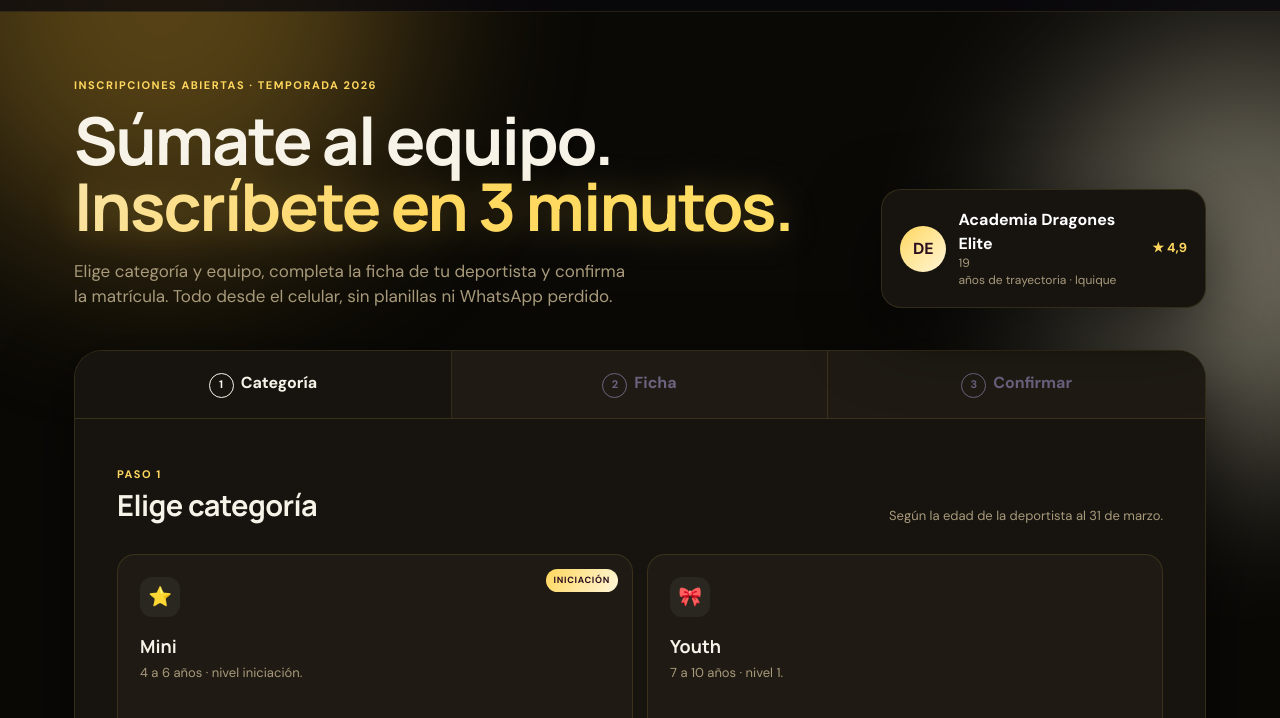
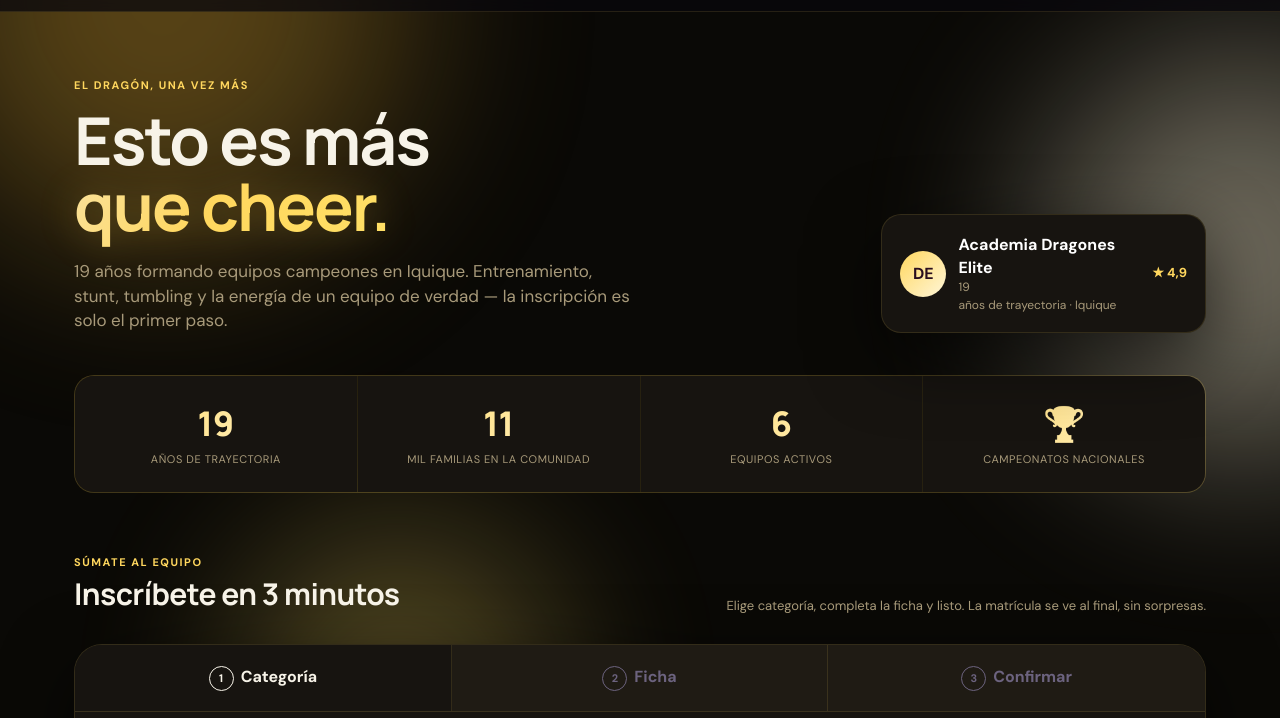
Before and after one commit to alejandrovegacampusano-sudo/cheer-elite-demo, a plain HTML site: page index.html in a window 1280 px wide. Shown: the part 64-782 px from the top of the page. Drawn offline with Linux system fonts and the light colour scheme.

Commit message:
Priorizar identidad/energia del club sobre pagos; agregar strip de logros

```diff
--- a/index.html
+++ b/index.html
@@ -27,15 +27,27 @@
     <section id="enroll-view">
       <div class="hero">
         <div>
-          <span class="eyebrow">Inscripciones abiertas · Temporada 2026</span>
-          <h1>Súmate al equipo.<br><em>Inscríbete en 3 minutos.</em></h1>
-          <p>Elige categoría y equipo, completa la ficha de tu deportista y confirma la matrícula. Todo desde el celular, sin planillas ni WhatsApp perdido.</p>
+          <span class="eyebrow">El Dragón, una vez más</span>
+          <h1>Esto es más<br><em>que cheer.</em></h1>
+          <p>19 años formando equipos campeones en Iquique. Entrenamiento, stunt, tumbling y la energía de un equipo de verdad — la inscripción es solo el primer paso.</p>
         </div>
         <div class="trust-card reveal">
           <div class="avatar">DE</div>
           <div><strong>Academia Dragones Elite</strong><span><span class="stat-num" data-count="19">0</span> años de trayectoria · Iquique</span></div>
           <b>★ 4,9</b>
         </div>
+      </div>
+
+      <div class="achievements reveal">
+        <div><strong class="stat-num" data-count="19">0</strong><span>Años de trayectoria</span></div>
+        <div><strong class="stat-num" data-count="11">0</strong><span>Mil familias en la comunidad</span></div>
+        <div><strong class="stat-num" data-count="6">0</strong><span>Equipos activos</span></div>
+        <div><strong>🏆</strong><span>Campeonatos nacionales</span></div>
+      </div>
+
+      <div class="section-heading" style="margin-top:56px">
+        <div><span class="eyebrow">Súmate al equipo</span><h2 style="font-size:30px">Inscríbete en 3 minutos</h2></div>
+        <p>Elige categoría, completa la ficha y listo. La matrícula se ve al final, sin sorpresas.</p>
       </div>
 
       <div class="shell reveal" id="enroll-shell">
--- a/styles.css
+++ b/styles.css
@@ -27,7 +27,7 @@ h1,h2,h3{font-family:Manrope,sans-serif;margin:0;color:var(--ink)}
 .panel{display:none;padding:42px}.panel.active{display:block;animation:fade .24s ease}.success-panel.active{display:flex}
 @keyframes fade{from{opacity:.2;transform:translateY(5px)}to{opacity:1;transform:none}}
 .section-heading{display:flex;align-items:end;justify-content:space-between;gap:30px;margin-bottom:28px}.section-heading h2{font-size:29px;letter-spacing:-.02em}.section-heading p{margin:0;color:var(--muted);font-size:13px}
-.category-grid{display:grid;grid-template-columns:repeat(2,1fr);gap:14px}.category-card{position:relative;border:1.5px solid var(--line);border-radius:18px;padding:22px;background:var(--surface2);text-align:left;transition:.18s}.category-card:hover{transform:translateY(-2px);border-color:var(--violet)}.category-card.selected{background:rgba(201,153,47,.15);border-color:var(--violet);box-shadow:inset 0 0 0 1px var(--violet)}.category-card .cat-top{display:flex;align-items:center;justify-content:space-between}.cat-icon{width:40px;height:40px;border-radius:12px;display:grid;place-items:center;background:rgba(255,255,255,.05);font-size:19px}.category-card.selected .cat-icon{background:linear-gradient(135deg,var(--gold),var(--pink))}.category-card h3{font-size:18px;margin:16px 0 5px}.category-card p{margin:0;color:var(--muted);font-size:13px;min-height:34px}.cat-meta{display:flex;justify-content:space-between;align-items:end;margin-top:16px}.cat-meta span{font-size:12px;color:var(--muted)}.cat-meta strong{font:800 18px Manrope;color:var(--gold)}.popular{position:absolute;right:14px;top:14px;background:linear-gradient(120deg,var(--gold),var(--pink));color:#2a0e1f;font-size:9px;font-weight:800;text-transform:uppercase;padding:5px 8px;border-radius:999px;letter-spacing:.08em}
+.category-grid{display:grid;grid-template-columns:repeat(2,1fr);gap:14px}.category-card{position:relative;border:1.5px solid var(--line);border-radius:18px;padding:22px;background:var(--surface2);text-align:left;transition:.18s}.category-card:hover{transform:translateY(-2px);border-color:var(--violet)}.category-card.selected{background:rgba(201,153,47,.15);border-color:var(--violet);box-shadow:inset 0 0 0 1px var(--violet)}.category-card .cat-top{display:flex;align-items:center;justify-content:space-between}.cat-icon{width:40px;height:40px;border-radius:12px;display:grid;place-items:center;background:rgba(255,255,255,.05);font-size:19px}.category-card.selected .cat-icon{background:linear-gradient(135deg,var(--gold),var(--pink))}.category-card h3{font-size:18px;margin:16px 0 5px}.category-card p{margin:0;color:var(--muted);font-size:13px;min-height:34px}.cat-meta{display:flex;justify-content:space-between;align-items:end;margin-top:16px}.cat-meta span{font-size:12px;color:var(--muted)}.cat-meta strong{font:700 12px 'DM Sans';color:var(--muted);font-weight:600}.popular{position:absolute;right:14px;top:14px;background:linear-gradient(120deg,var(--gold),var(--pink));color:#2a0e1f;font-size:9px;font-weight:800;text-transform:uppercase;padding:5px 8px;border-radius:999px;letter-spacing:.08em}
 .team-row{display:grid;grid-template-columns:repeat(3,1fr);gap:12px;margin-top:14px}.team-chip{border:1.5px solid var(--line);border-radius:14px;padding:14px;text-align:center;background:var(--surface2)}.team-chip.selected{border-color:var(--pink);background:rgba(255,246,217,.08)}.team-chip strong{display:block;font-size:14px}.team-chip span{font-size:11px;color:var(--muted)}
 .subsection{margin-top:34px;padding-top:28px;border-top:1px solid var(--line)}.subsection h3{font-size:16px;margin-bottom:13px}
 .field-grid{display:grid;grid-template-columns:repeat(2,1fr);gap:17px}.field{display:block}.field.full{grid-column:1/-1}.field>span{font-size:12px;font-weight:700;display:block;margin-bottom:7px}.field input,.field textarea,.field select{width:100%;border:1px solid var(--line);border-radius:12px;padding:14px;background:var(--surface2);color:var(--ink);outline:none}.field input:focus,.field textarea:focus,.field select:focus{border-color:var(--violet);box-shadow:0 0 0 3px rgba(201,153,47,.25)}.field small{color:var(--muted);font-size:10px}.field input::placeholder,.field textarea::placeholder{color:#6c637f}.phone-field{display:flex;border:1px solid var(--line);border-radius:12px;background:var(--surface2);overflow:hidden}.phone-field:focus-within{border-color:var(--violet);box-shadow:0 0 0 3px rgba(201,153,47,.25)}.phone-field b{padding:14px;border-right:1px solid var(--line);font-size:13px}.phone-field input{border:0;box-shadow:none!important}.check{display:flex;gap:10px;margin-top:18px;font-size:12px;color:var(--muted);align-items:flex-start}.check input{width:17px;height:17px;accent-color:var(--violet)}
@@ -90,6 +90,12 @@ body{position:relative;overflow-x:hidden}
 .hero h1 em{background:linear-gradient(120deg,#f2f1f7,var(--gold) 45%,var(--orange) 70%,var(--pink));-webkit-background-clip:text;background-clip:text;color:transparent;background-size:250% auto;animation:shine 7s linear infinite;filter:drop-shadow(0 0 18px rgba(255,207,77,.25))}
 @keyframes shine{to{background-position:250% center}}
 
+/* achievements strip */
+.achievements{display:grid;grid-template-columns:repeat(4,1fr);gap:1px;background:var(--line);border-radius:20px;overflow:hidden;border:1px solid var(--line)}
+.achievements div{background:var(--white);padding:24px 18px;text-align:center}
+.achievements strong{display:block;font:800 34px Manrope;background:linear-gradient(120deg,var(--gold),var(--pink));-webkit-background-clip:text;background-clip:text;color:transparent}
+.achievements span{display:block;font-size:11px;color:var(--muted);margin-top:6px;text-transform:uppercase;letter-spacing:.05em}
+
 /* gallery / highlights */
 .gallery{padding:20px 0 55px}
 .gallery-head{margin-bottom:22px}
@@ -104,5 +110,6 @@ body{position:relative;overflow-x:hidden}
 
 @media(max-width:760px){
   .gallery-grid{grid-template-columns:1fr 1fr}
+  .achievements{grid-template-columns:repeat(2,1fr)}.achievements strong{font-size:26px}
   .bg-mesh span{filter:blur(60px)}
 }
```
